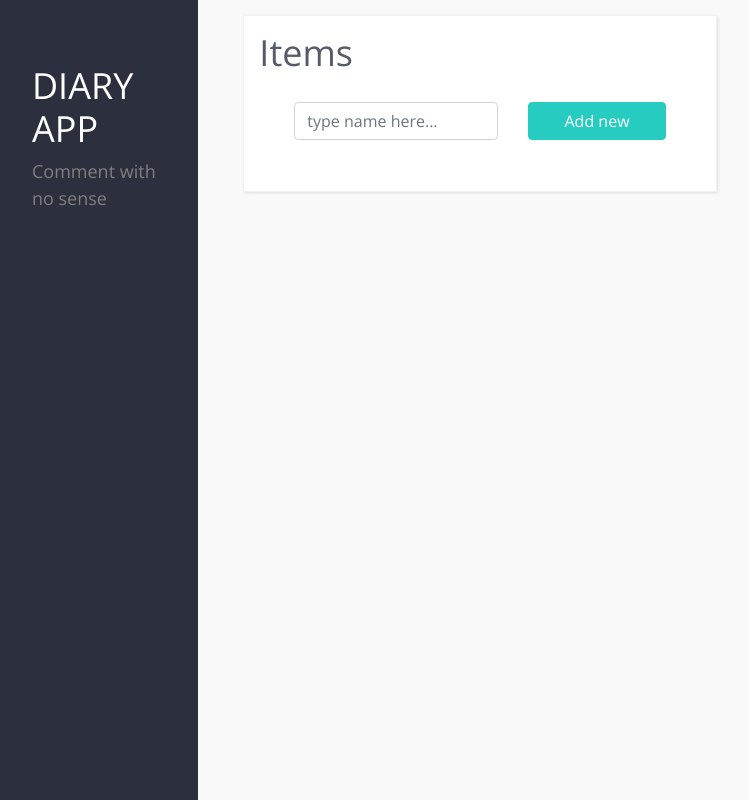
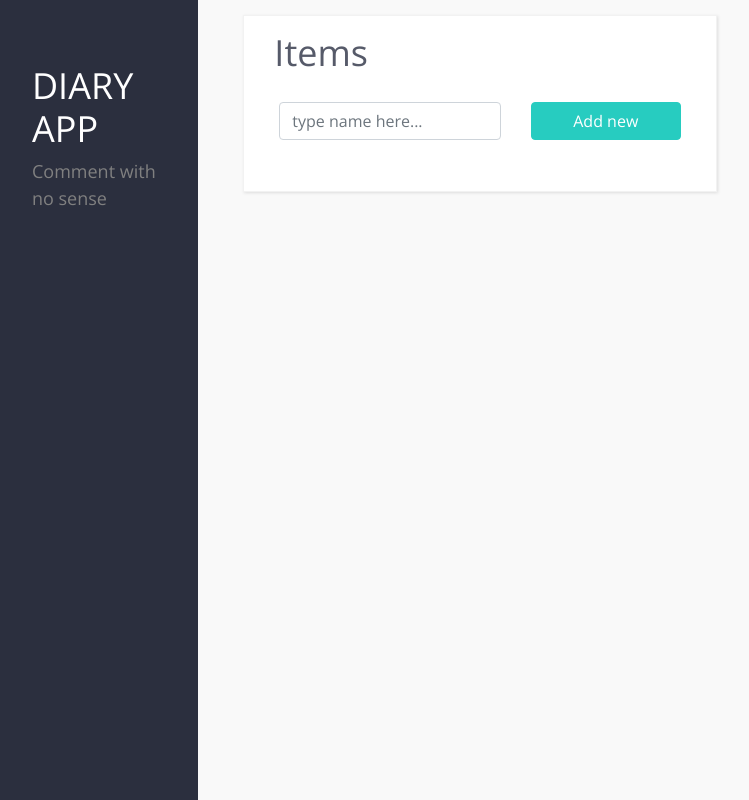
Before and after one commit to Legys/empeek-test, a React (Create React App) app: page / in a window 1280 px wide. Shown: the whole page, without its empty margins (0-749 px from the left). Built offline with nearby package versions, Linux system fonts and the light colour scheme.

Commit message:
Fix layout of button and input.

```diff
--- a/src/components/main/Notes/NoteInput/index.tsx
+++ b/src/components/main/Notes/NoteInput/index.tsx
@@ -15,7 +15,7 @@ import { insertOneNote } from "src/utils/storage/notes";
 
 import { INote } from "src/components/main/Notes/types";
 
-import { STButton, STButtonText } from "./styles";
+import { STButton } from "./styles";
 
 interface IState {
   noteTitle: string;
@@ -60,7 +60,6 @@ class NoteInput extends React.Component<IProps, IState> {
   render() {
     return (
       <Form onSubmit={this.handleSubmit}>
-        <Container>
         <Row>
           <Col xs={12} sm={8} md={7}>
             <FormGroup>
@@ -86,11 +85,10 @@ class NoteInput extends React.Component<IProps, IState> {
               block
               disabled={!this.state.isValid}
             >
-                <STButtonText>Add new</STButtonText>
+              Add new
             </STButton>
           </Col>
         </Row>
-        </Container>
       </Form>
     );
   }
--- a/src/components/main/Notes/NoteInput/styles.ts
+++ b/src/components/main/Notes/NoteInput/styles.ts
@@ -1,5 +1,5 @@
 import styled from "styled-components";
-import { Button } from "reactstrap";
+import { Button, Row } from "reactstrap";
 
 export const STButton = styled(Button)`
   &&& {
@@ -8,4 +8,8 @@ export const STButton = styled(Button)`
   }
 `;
 
-export const STButtonText = styled.span``;
+export const Wrapper = styled(Row)`
+  display: flex;
+  flex-flow: row wrap;
+  justify-content: space-between;
+`;
--- a/src/components/ui/CardWrapper/styles.ts
+++ b/src/components/ui/CardWrapper/styles.ts
@@ -17,5 +17,6 @@ export const STCardTitle = styled.h5`
   color: #565a69;
   font-size: 36px;
   font-weight: 300;
+  padding-left: 15px;
   /* margin-bottom: 15px; */
 `;
```
Lines whose indentation alone changed are shown as unchanged.
